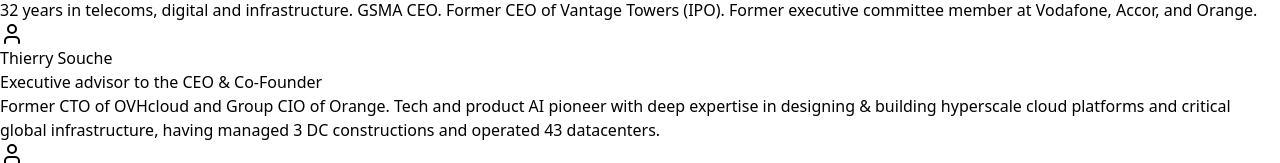
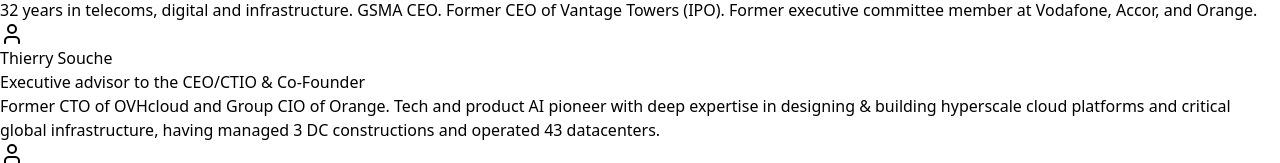
Before and after one commit to tsouche/site_xunos, a React (Vite) app: page / in a window 1280 px wide. Shown: the part 3010-3173 px from the top of the page. Built offline with nearby package versions, Linux system fonts and the light colour scheme.

Commit message:
Final modification of text for incoming CTIO and TSO

```diff
--- a/src/App.jsx
+++ b/src/App.jsx
@@ -165,7 +165,7 @@
               <TeamCard name="Vivek Badrinath" role="Shareholder & Co-Founder" size="sm" accent="cyan">
                 32 years in telecoms, digital and infrastructure. GSMA CEO. Former CEO of Vantage Towers (IPO). Former executive committee member at Vodafone, Accor, and Orange.
               </TeamCard>
-              <TeamCard name="Thierry Souche" role="Executive advisor to the CEO & Co-Founder" size="sm" accent="cyan">
+              <TeamCard name="Thierry Souche" role="Executive advisor to the CEO/CTIO & Co-Founder" size="sm" accent="cyan">
                 Former CTO of OVHcloud and Group CIO of Orange. Tech and product AI pioneer with deep expertise in designing &amp; building hyperscale cloud platforms and critical global infrastructure, having managed 3 DC constructions and operated 43 datacenters.
               </TeamCard>
               <TeamCard name="Ervan Pouliquen" role="Senior Commercial Advisor & Founding Partner" size="sm" accent="cyan">
```
